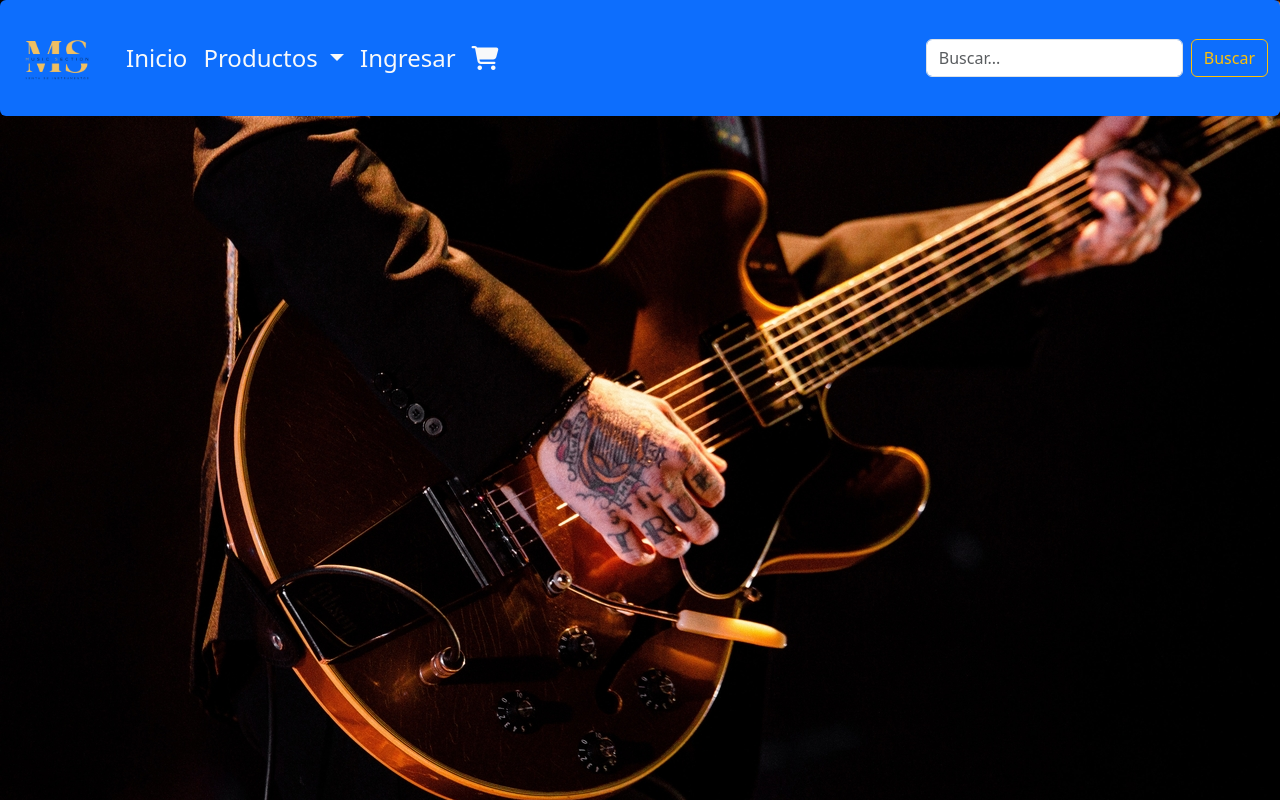
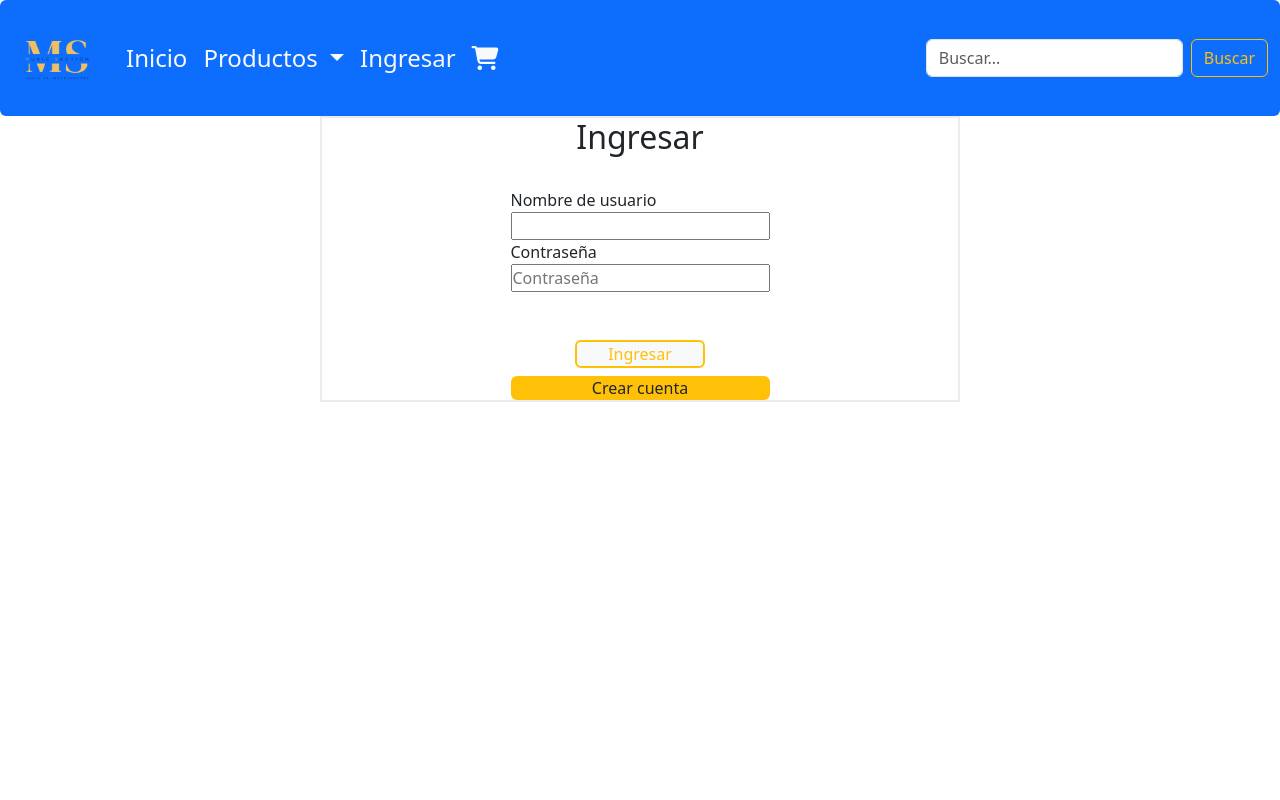
Before and after one commit to alex-beltramella/PFalexbeltramella2, a plain HTML site: page pages/ingresar.html in a window 1280 px wide. Drawn offline with nearby package versions, Linux system fonts and the light colour scheme.

Commit message:
agregue formulario en la pagina ingresar

```diff
--- a/css/style.css
+++ b/css/style.css
@@ -1,12 +1,16 @@
 * {
     margin: 0;
     padding: 0;
-    box-sizing: border-box;
+    box-sizing: border-box !important;
+}
+
+@media screen {
+
 }
 
 body {
-    width: 100vw;
-    background-image: url(../img/img-fondo-ingresar.jpg);
+    width: 100%;
+    /*background-image: url(../img/img-fondo-ingresar.jpg);*/
 }
 
 .img-logo-navbar {
--- a/pages/ingresar.html
+++ b/pages/ingresar.html
@@ -60,3 +60,21 @@
         </nav>
         </nav>
     </header>
+
+        <div class="container-fluid d-flex align-items-center justify-content-center flex-column border border-2 border-light-subtle w-50">
+                <h2 class="">Ingresar</h2>
+                <form class="d-flex flex-column mt-4" action="get">
+                    <label for="nombre">Nombre de usuario</label>
+                    <input class="container-fluid" type="text" name="nombre" id="nombre" required placeholder="">
+                    <label for="Contraseña">Contraseña</label>
+                    <input class="" type="password" name="contraseña" id="contraseña" required placeholder="Contraseña">
+                    <div class="d-flex justify-content-center">
+                        <button class="container-fluid w-50 rounded bg-light text-opasity-25 text-warning border border-2 border-warning border-success mt-5 border-opasity-25">Ingresar</button>
+                    </div>
+                    <a class="d-flex justify-content-center mt-2 text-decoration-none text-dark bg-warning rounded bg-success bg-opasity-10" href="./registrate.html">Crear cuenta</a>
+                </form>
+        </div>
+
+</body>
+
+</html>
```
Also changed, not shown: index.html (+15 -2 lines).
